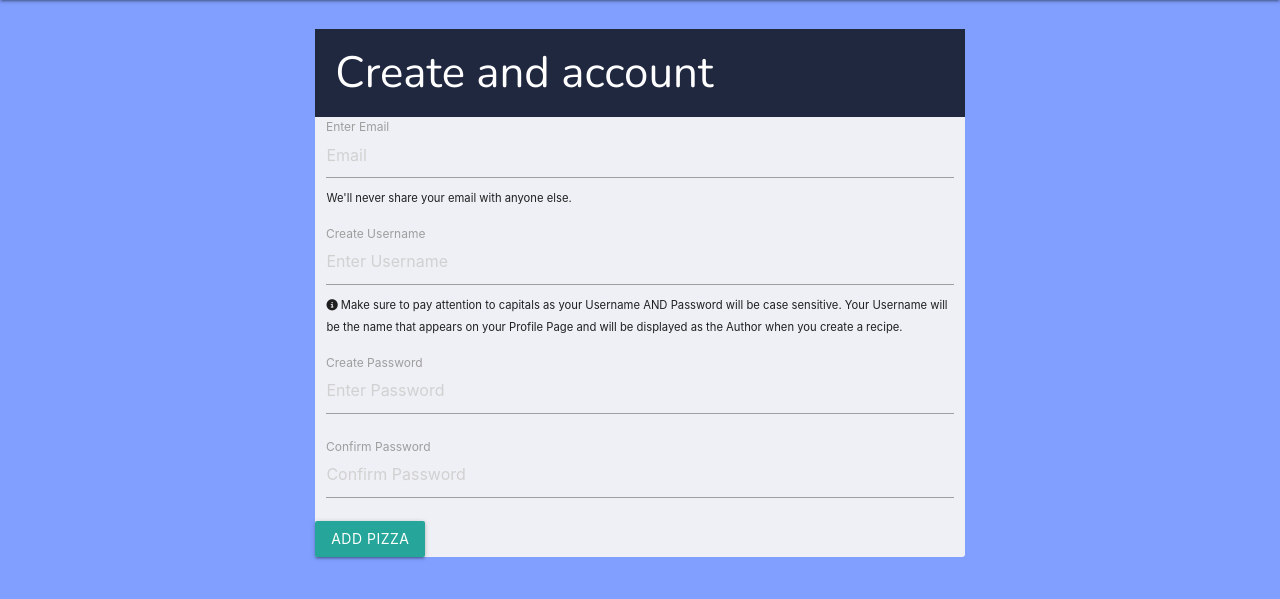
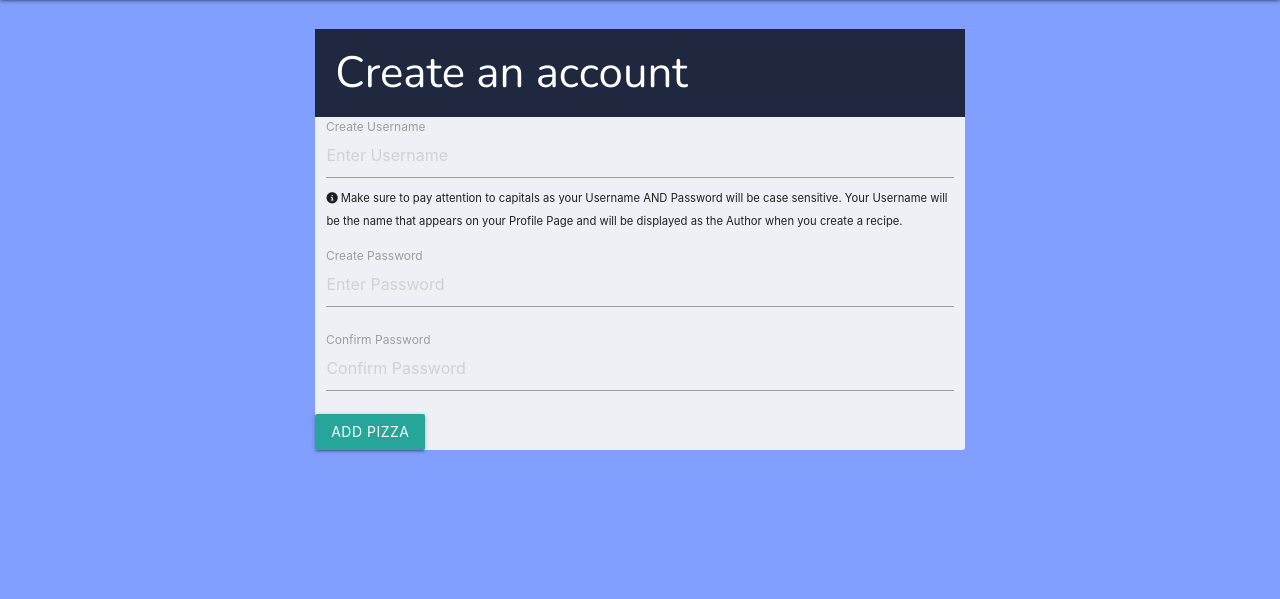
Before and after one commit to kennedydmb/pizza-database-project, a Flask app: page /register in a window 1280 px wide. Shown: the part 64-663 px from the top of the page. Run offline with Flask 2, Linux system fonts and the light colour scheme; some libraries are stand-ins or nearby versions.

Commit message:
Removed email requirement

```diff
--- a/templates/register.html
+++ b/templates/register.html
@@ -3,14 +3,7 @@
 <div class="container">
     <form "{{ url_for('register') }}" method="POST" class="col s12">
         <div class="row box">
-            <h3>Create and account</h3>
-            <!-- Email Input Field -->
-            <div class="input-field col s12">
-                <label for="email">Enter Email</label>
-                <input name="email" type="email" id="email" placeholder="Email">
-                <small class="form-text text-muted">We'll never share your email with anyone else.</small>
-            </div>
-
+            <h3>Create an account</h3>
             <!-- Username Input Field -->
             <div class="input-field col s12">
                 <label for="username">Create Username</label>
```
